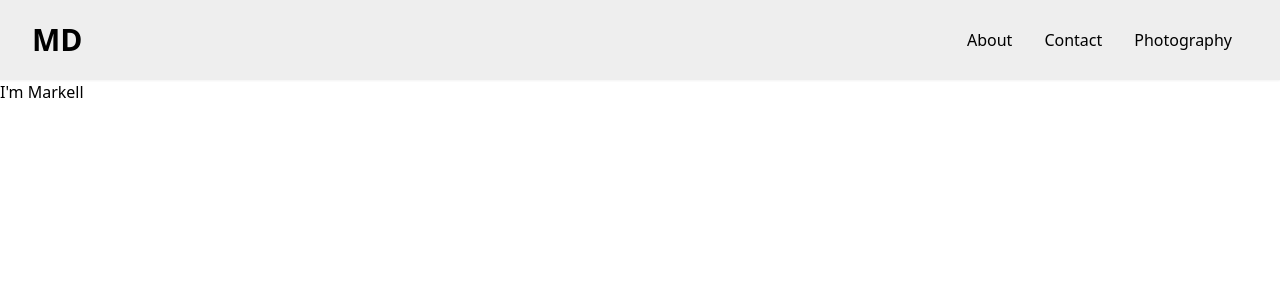
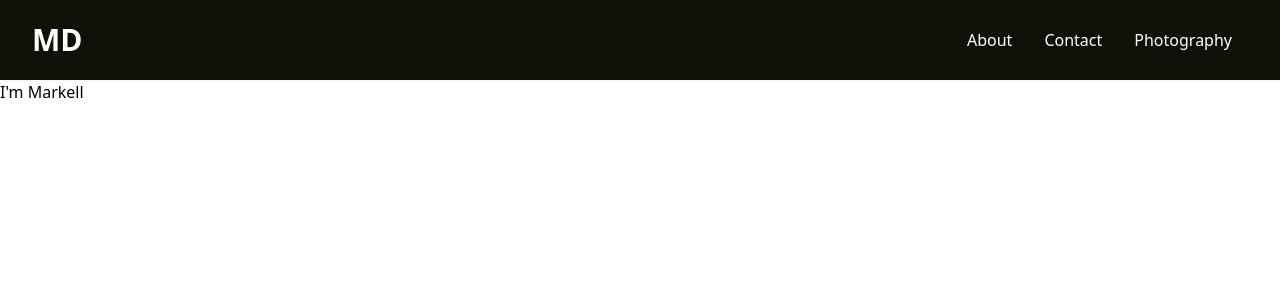
Before and after one commit to markelld/Tailwind-x-React, a React (Create React App) app: page / in a window 1280 px wide. Shown: the top 300 px of the page. Built offline with nearby package versions, Linux system fonts and the light colour scheme.

Commit message:
typical npm package & ui edits

```diff
--- a/package.json
+++ b/package.json
@@ -11,6 +11,7 @@
     "react-dom": "^17.0.2",
     "react-router-dom": "^5.3.0",
     "react-scripts": "4.0.3",
+    "react-typical": "^0.1.3",
     "web-vitals": "^1.0.1"
   },
   "scripts": {
--- a/src/components/dropdown.jsx
+++ b/src/components/dropdown.jsx
@@ -5,7 +5,7 @@ const Dropdown = ({ isOpen, toggle }) => {
   return (
     <div      className={
       isOpen
-        ? 'grid grid-rows-4 text-center items-center'
+        ? 'grid grid-rows-3 text-center items-center'
         : 'hidden'
     }
     style={{background:"#EEEEEE"}}
--- a/src/components/header.jsx
+++ b/src/components/header.jsx
@@ -1,9 +1,10 @@
 import React from "react";
 import { Link } from "react-router-dom";
 
-const Header = ({toggle}) => {
+
+const Header = ({ toggle }) => {
   return (
-    <nav className='flex justify-between items-center h-20 bg-white text-black relative shadow-sm font-dosis' role='navigation' style={{background:"#EEEEEE"}}>
+    <nav className='flex justify-between items-center h-20 bg-white text-white relative shadow-sm font-dosis' role='navigation' style={{background:"#0F1108"}}>
       <Link to="/">
         <div className='pl-8 cursor-pointer'>
           <h1 className="text-3xl font-bold">MD</h1>
```
Also changed, not shown: 1 other file (tests, documents, lock files or other folders).
